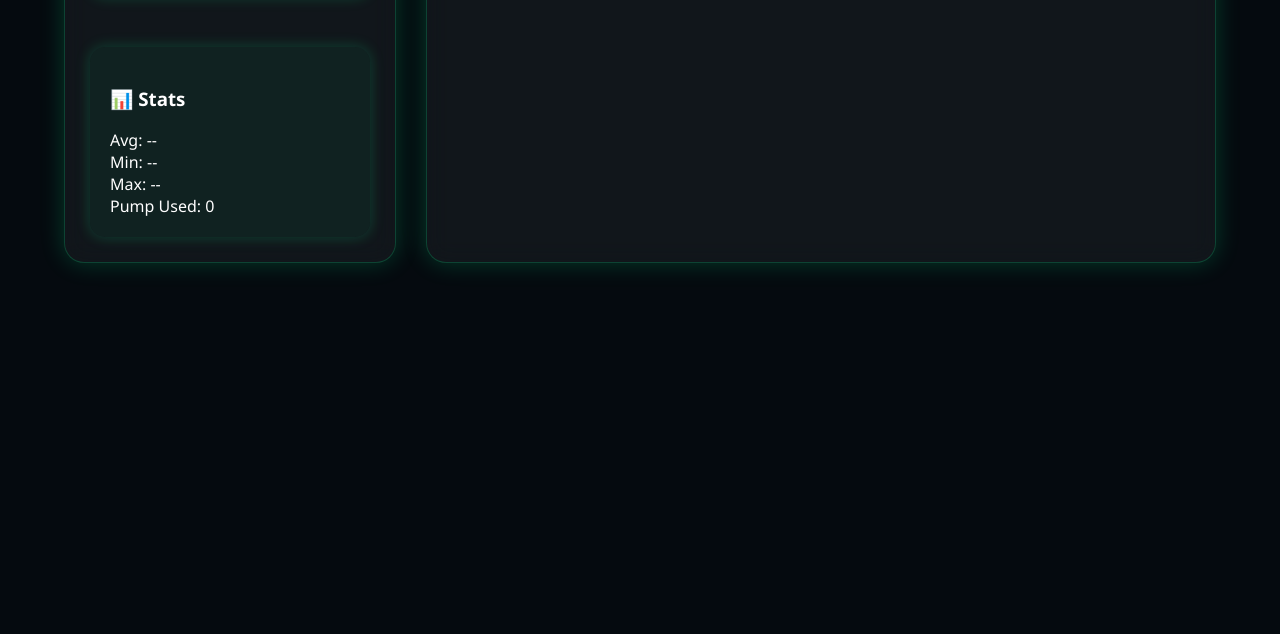
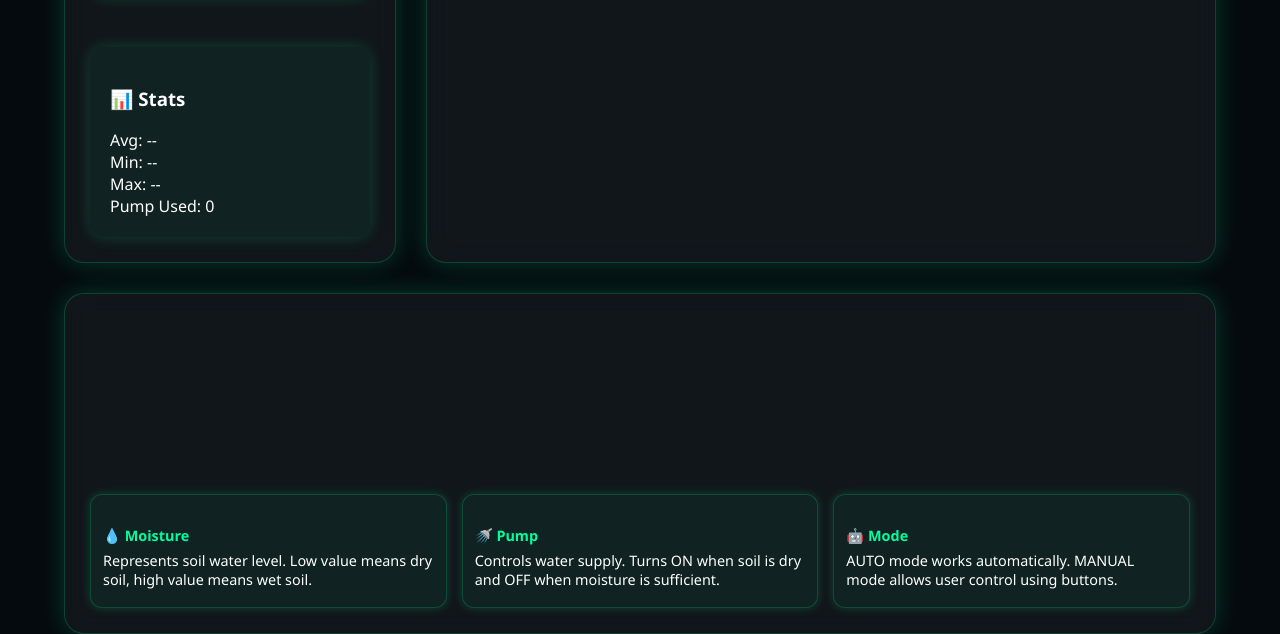
Before and after one commit to xxkid-hub/iot-project, a website: page public/index.html in a window 1280 px wide. Shown: the part 764-1398 px from the top of the page. Before the commit the page ends 1027 px from the top, so only its background shows below. Drawn offline with nearby package versions, Linux system fonts and the light colour scheme; no server answers.

Commit message:
Update index.html

```diff
--- a/public/index.html
+++ b/public/index.html
@@ -101,6 +101,29 @@
     p {
   margin: 6px 0;
 }
+    .info-container {
+  display: flex;
+  gap: 15px;
+  margin-top: 20px;
+  flex-wrap: wrap;
+}
+
+.info-box {
+  flex: 1;
+  min-width: 180px;
+  background: rgba(0,255,150,0.05);
+  border: 1px solid rgba(0,255,150,0.2);
+  border-radius: 12px;
+  padding: 12px;
+  font-size: 0.9rem;
+  text-align: left;
+  box-shadow: 0 0 10px rgba(0,255,150,0.2);
+}
+
+.info-box h4 {
+  margin-bottom: 5px;
+  color: #00ff9f;
+}
   </style>
 </head>
 
@@ -170,6 +193,29 @@
     <div class="panel graph">
       <canvas id="chart"></canvas>
     </div>
+    <div class="panel graph">
+  <canvas id="chart"></canvas>
+
+  <!-- 🔥 DESCRIPTION BOXES -->
+  <div class="info-container">
+
+    <div class="info-box">
+      <h4>💧 Moisture</h4>
+      <p>Represents soil water level. Low value means dry soil, high value means wet soil.</p>
+    </div>
+
+    <div class="info-box">
+      <h4>🚿 Pump</h4>
+      <p>Controls water supply. Turns ON when soil is dry and OFF when moisture is sufficient.</p>
+    </div>
+
+    <div class="info-box">
+      <h4>🤖 Mode</h4>
+      <p>AUTO mode works automatically. MANUAL mode allows user control using buttons.</p>
+    </div>
+
+  </div>
+</div>
 
   </div>
 
```
